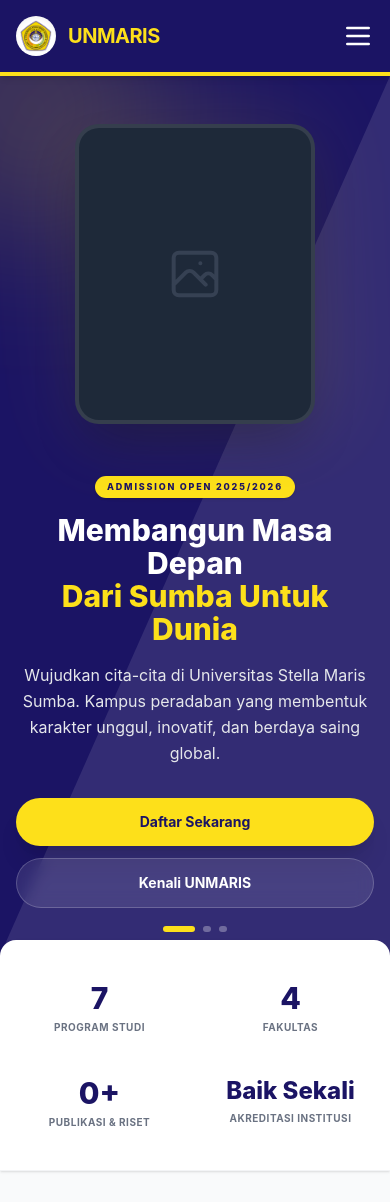
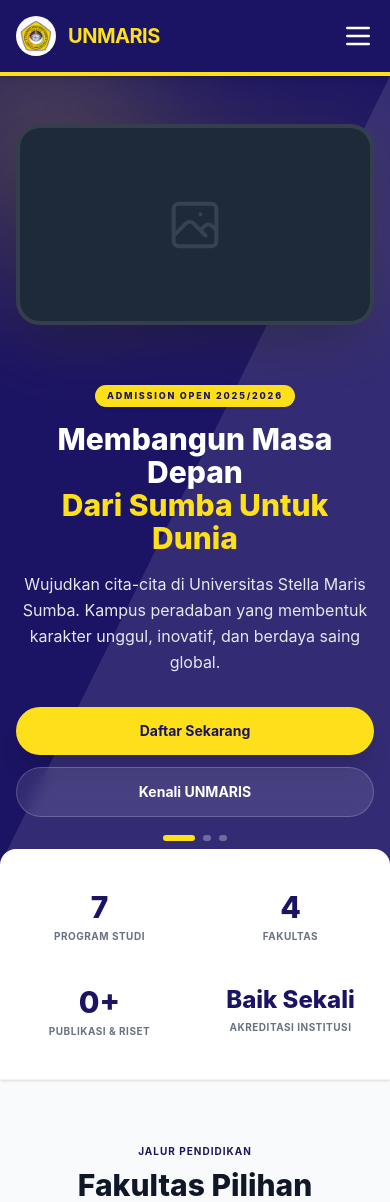
Before and after one commit to nanutechsolution/unmaris-website, a Laravel app: page / in a window 390 px wide. Shown: the top 1202 px of the page. Run offline with Laravel 12, Linux system fonts and the light colour scheme; data comes from the database, SQL or seed files in the repository; data that the repository does not hold is empty; style sheets or scripts are compiled from the project's sources; parts of the project's set-up code (start-up, migrations or seed data) failed here and were passed over; some libraries are stand-ins or nearby versions.

Commit message:
Update home.blade.php

```diff
--- a/resources/views/pages/home.blade.php
+++ b/resources/views/pages/home.blade.php
@@ -22,7 +22,7 @@
         <!-- Background Pattern & Global Glow -->
         <div class="absolute inset-0 opacity-10 z-0">
             <svg class="h-full w-full" xmlns="http://www.w3.org/2000/svg" viewBox="0 0 100 100" preserveAspectRatio="none">
-                <polygon fill="currentColor" points="0,100 100,0 100,100"/>
+                <polygon fill="currentColor" points="0,100 100,0 100,100" />
             </svg>
         </div>
         <div class="absolute -top-24 -left-24 w-64 h-64 md:w-96 md:h-96 bg-unmaris-yellow rounded-full blur-[80px] md:blur-[120px] opacity-20 z-0"></div>
@@ -70,17 +70,19 @@
                     </div>
                 </div>
 
-                <!-- Gambar Slider (Sekarang tampil di mobile di bagian atas teks) -->
-                <div class="w-full lg:w-2/5 mb-6 lg:mb-0">
-                    <div class="relative group max-w-[240px] sm:max-w-xs md:max-w-sm mx-auto lg:max-w-none">
+                <!-- Gambar Slider (Lebar dan Landscape di Mobile) -->
+                <div class="w-full lg:w-2/5 mb-8 lg:mb-0">
+                    <div class="relative group w-full sm:max-w-md mx-auto lg:max-w-none">
                         <div class="absolute inset-0 bg-unmaris-yellow rounded-3xl blur-2xl opacity-10 transform -rotate-3 scale-105 group-hover:rotate-0 transition-transform duration-700"></div>
                         @if($slider->image)
                         <img src="{{ \Illuminate\Support\Facades\Storage::url($slider->image) }}"
                             alt="{{ strip_tags($slider->title) }}"
-                             class="rounded-3xl shadow-2xl relative z-10 border-4 md:border-8 border-white/10 object-cover aspect-[4/5] transform group-hover:scale-[1.02] transition-transform duration-700 w-full">
+                            class="rounded-3xl shadow-2xl relative z-10 border-4 md:border-8 border-white/10 object-cover aspect-[16/9] lg:aspect-[4/5] transform group-hover:scale-[1.02] transition-transform duration-700 w-full">
                         @else
-                        <div class="rounded-3xl shadow-2xl relative z-10 border-4 md:border-8 border-white/10 bg-gray-800 aspect-[4/5] flex items-center justify-center w-full">
-                            <svg class="w-16 h-16 md:w-20 md:h-20 text-gray-700" fill="none" stroke="currentColor" viewBox="0 0 24 24"><path stroke-linecap="round" stroke-linejoin="round" stroke-width="1.5" d="M4 16l4.586-4.586a2 2 0 012.828 0L16 16m-2-2l1.586-1.586a2 2 0 012.828 0L20 14m-6-6h.01M6 20h12a2 2 0 002-2V6a2 2 0 00-2-2H6a2 2 0 00-2 2v12a2 2 0 002 2z"></path></svg>
+                        <div class="rounded-3xl shadow-2xl relative z-10 border-4 md:border-8 border-white/10 bg-gray-800 aspect-[16/9] lg:aspect-[4/5] flex items-center justify-center w-full">
+                            <svg class="w-16 h-16 md:w-20 md:h-20 text-gray-700" fill="none" stroke="currentColor" viewBox="0 0 24 24">
+                                <path stroke-linecap="round" stroke-linejoin="round" stroke-width="1.5" d="M4 16l4.586-4.586a2 2 0 012.828 0L16 16m-2-2l1.586-1.586a2 2 0 012.828 0L20 14m-6-6h.01M6 20h12a2 2 0 002-2V6a2 2 0 00-2-2H6a2 2 0 00-2 2v12a2 2 0 002 2z"></path>
+                            </svg>
                         </div>
                         @endif
                     </div>
@@ -101,16 +103,19 @@
             <!-- Navigation Arrows (Hidden on very small screens) -->
             <div class="hidden sm:flex absolute inset-x-0 top-1/2 -translate-y-1/2 z-20 justify-between px-4 md:px-10 pointer-events-none">
                 <button @click="activeSlide = activeSlide === 0 ? totalSlides - 1 : activeSlide - 1" class="pointer-events-auto w-10 h-10 md:w-12 md:h-12 rounded-full bg-white/10 backdrop-blur-md flex items-center justify-center text-white hover:bg-unmaris-yellow hover:text-unmaris-blue transition-all">
-                    <svg class="w-5 h-5 md:w-6 md:h-6" fill="none" stroke="currentColor" viewBox="0 0 24 24"><path stroke-linecap="round" stroke-linejoin="round" stroke-width="2" d="M15 19l-7-7 7-7"></path></svg>
+                    <svg class="w-5 h-5 md:w-6 md:h-6" fill="none" stroke="currentColor" viewBox="0 0 24 24">
+                        <path stroke-linecap="round" stroke-linejoin="round" stroke-width="2" d="M15 19l-7-7 7-7"></path>
+                    </svg>
                 </button>
                 <button @click="activeSlide = (activeSlide + 1) % totalSlides" class="pointer-events-auto w-10 h-10 md:w-12 md:h-12 rounded-full bg-white/10 backdrop-blur-md flex items-center justify-center text-white hover:bg-unmaris-yellow hover:text-unmaris-blue transition-all">
-                    <svg class="w-5 h-5 md:w-6 md:h-6" fill="none" stroke="currentColor" viewBox="0 0 24 24"><path stroke-linecap="round" stroke-linejoin="round" stroke-width="2" d="M9 5l7 7-7 7"></path></svg>
+                    <svg class="w-5 h-5 md:w-6 md:h-6" fill="none" stroke="currentColor" viewBox="0 0 24 24">
+                        <path stroke-linecap="round" stroke-linejoin="round" stroke-width="2" d="M9 5l7 7-7 7"></path>
+                    </svg>
                 </button>
             </div>
         </div>
     </section>
     @endif
-
     <!-- Stats Section (Dinamis dari Database) -->
     <section class="py-8 md:py-12 bg-white border-b border-gray-100 relative z-20 -mt-4 md:-mt-6 rounded-t-2xl md:rounded-t-3xl shadow-sm">
         <div class="container mx-auto px-4">
```
Lines whose indentation alone changed are shown as unchanged.
